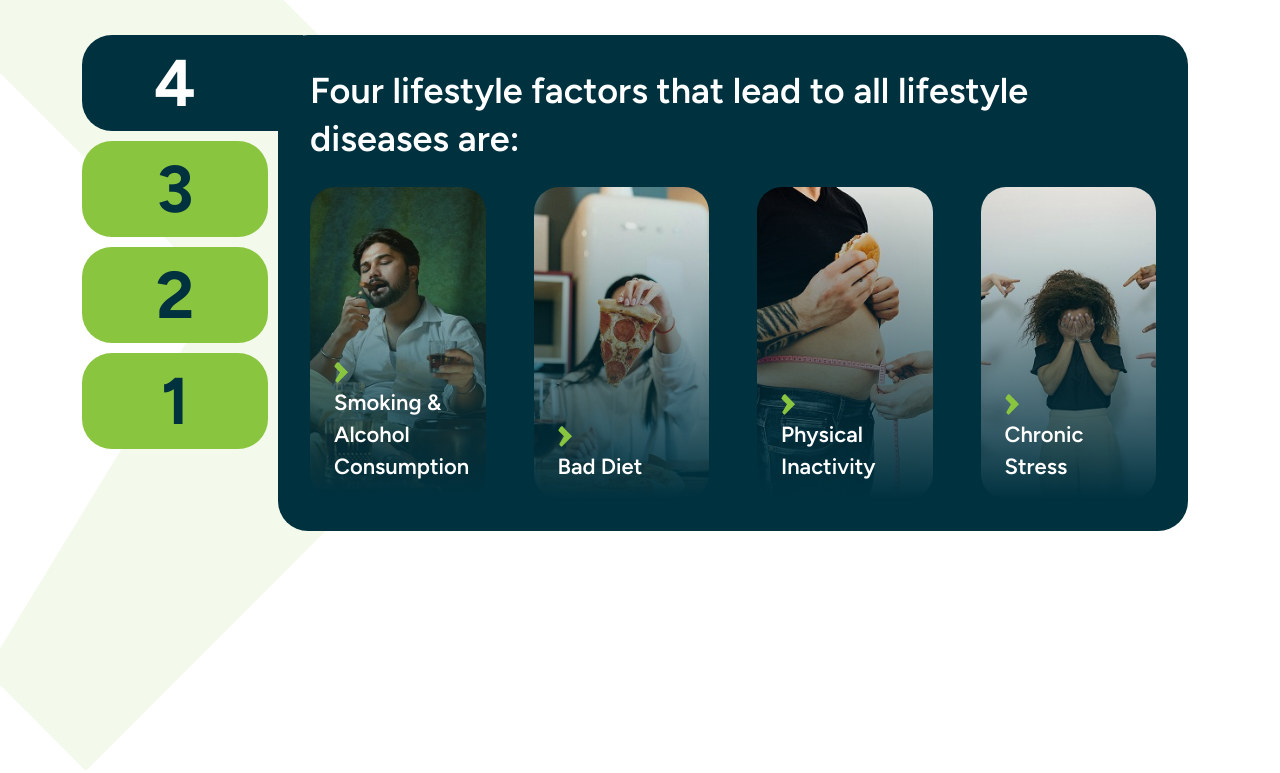
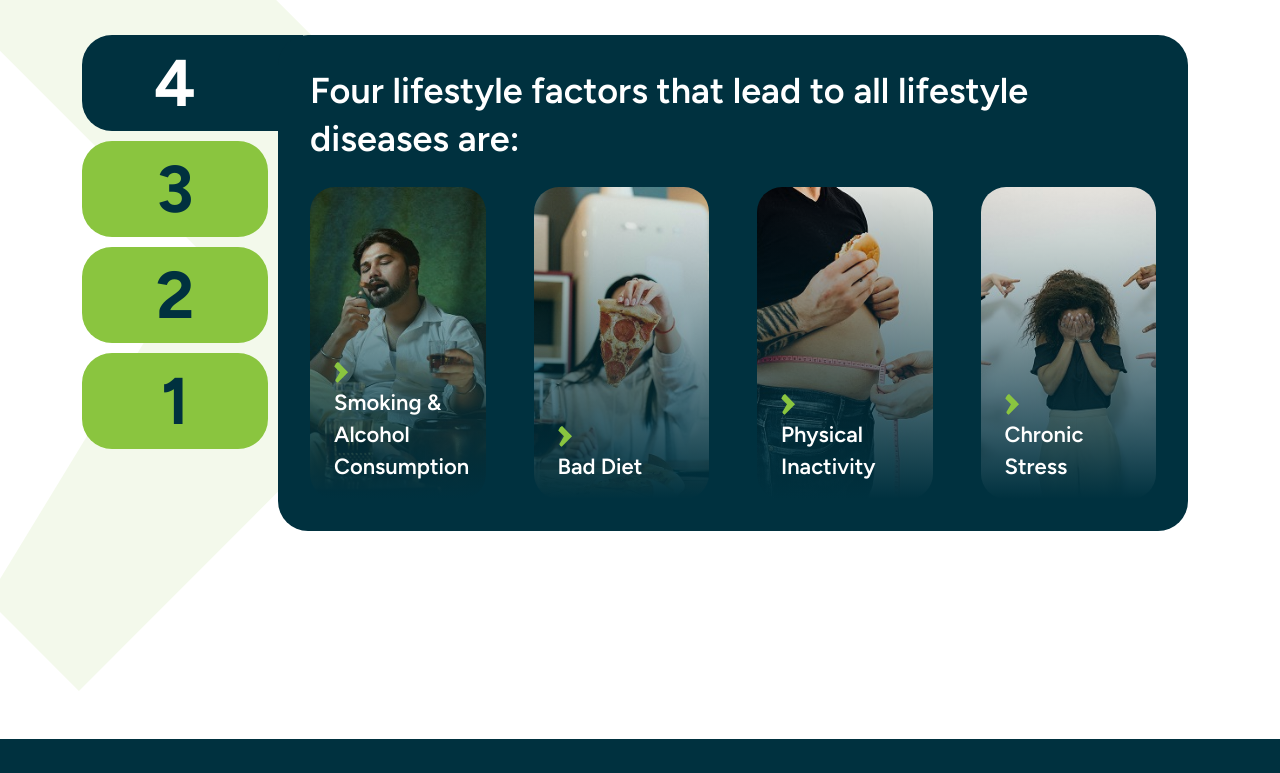
Before and after one commit to nancy-dalal16/1Step, a plain HTML site: page index.html in a window 1280 px wide. Shown: the part 1071-1844 px from the top of the page. Drawn offline with nearby package versions, Linux system fonts and the light colour scheme.

Commit message:
small changes

```diff
--- a/assets/css/home.css
+++ b/assets/css/home.css
@@ -143,7 +143,7 @@ height: 100%;
   color: var(--white);
 }
 #framework{
-  padding-bottom: 15rem;
+  padding-bottom: 10rem;
 }
 #homeApp{
   background: var(--secondary);
```
